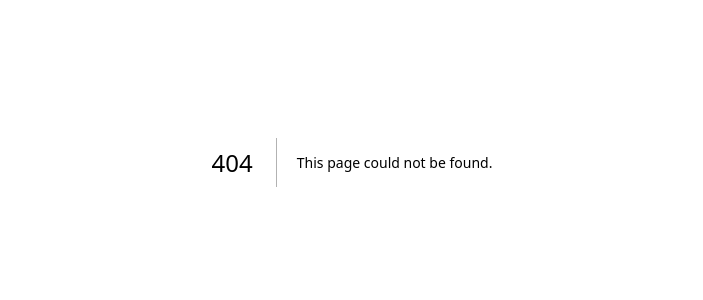
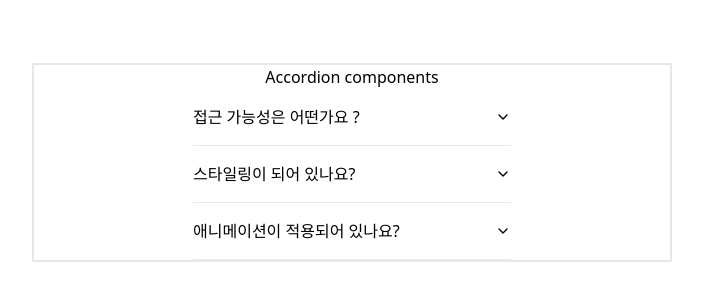
Before and after one commit to leezer94/ui, a Next.js app in the folder apps/web/: page /docs/components/accordion in a window 1280 px wide. Before the commit this address had no page. Shown: the part 238-538 px from the top of the page, without its empty margins (288-991 px from the left). Built offline with nearby package versions, Linux system fonts and the light colour scheme.

Commit message:
add accordion component not yet styled translated in korean

```diff
--- /dev/null
+++ b/apps/web/app/[ui]/[components]/[accordion]/layout.tsx
@@ -0,0 +1,20 @@
+import { Metadata } from 'next';
+
+export const metadata: Metadata = {
+  title: 'Accordion',
+  description: 'Accordion Component',
+};
+
+export default function RootLayout({
+  children,
+}: {
+  children: React.ReactNode;
+}) {
+  return (
+    <html lang='en'>
+      <body className='flex h-screen items-center justify-center'>
+        {children}
+      </body>
+    </html>
+  );
+}
--- /dev/null
+++ b/apps/web/app/[ui]/[components]/[accordion]/page.tsx
@@ -0,0 +1,16 @@
+'use client';
+
+import AccordionDemo from '../../../../components/examples/accordion/demo';
+
+export default function Page() {
+  return (
+    <div className='fixed w-[50%]'>
+      <div className='flex flex-col items-center justify-center border-2'>
+        <p>Accordion components</p>
+        <div className='h-[50%] w-[50%]'>
+          <AccordionDemo />
+        </div>
+      </div>
+    </div>
+  );
+}
--- a/apps/web/app/page.tsx
+++ b/apps/web/app/page.tsx
@@ -1,20 +1,12 @@
 'use client';
 
-import { anyFunction } from 'leezer-ui';
-import { useEffect } from 'react';
 import { Button, Header } from 'ui';
 
 export default function Page() {
   return (
     <>
       <Header text='Web' />
-      <Button />
-      <button
-        className='border-4 text-green-400'
-        onClick={() => alert('Beep Bootp')}
-      >
-        New Button
-      </button>
+      <p>Landing Page</p>
     </>
   );
 }
--- /dev/null
+++ b/apps/web/components/examples/accordion/demo.tsx
@@ -0,0 +1,41 @@
+'use client';
+
+import {
+  Accordion,
+  AccordionContent,
+  AccordionItem,
+  AccordionTrigger,
+} from '../../ui/accordion';
+
+export default function AccordionDemo() {
+  return (
+    <Accordion
+      type='single'
+      collapsible
+      // defaultValue='item-3'
+      // collapsible
+      className='w-full'
+    >
+      <AccordionItem value='item-1'>
+        <AccordionTrigger>접근 가능성은 어떤가요 ?</AccordionTrigger>
+        <AccordionContent>
+          WAI-ARIA 의 디자인 패턴을 차용 했습니다. Item 1
+        </AccordionContent>
+      </AccordionItem>
+      <AccordionItem value='item-2'>
+        <AccordionTrigger>스타일링이 되어 있나요?</AccordionTrigger>
+        <AccordionContent>
+          네. 다른 컴포넌트들과 미학적으로 일치하는 기본형 스타일이 적용되어
+          있습니다.
+        </AccordionContent>
+      </AccordionItem>
+      <AccordionItem value='item-3'>
+        <AccordionTrigger>애니메이션이 적용되어 있나요?</AccordionTrigger>
+        <AccordionContent>
+          네. 기본적으로 애니메이션이 적용되어 있지만, 개인적인 선호도에따라
+          비활성화 할 수 있습니다.
+        </AccordionContent>
+      </AccordionItem>
+    </Accordion>
+  );
+}
--- /dev/null
+++ b/apps/web/components/ui/accordion.tsx
@@ -0,0 +1,58 @@
+import * as React from 'react';
+import * as AccordionPrimitive from '@radix-ui/react-accordion';
+import { cn } from '../../lib/utils';
+import { ChevronDown } from 'lucide-react';
+
+const Accordion = AccordionPrimitive.Root;
+
+const AccordionItem = React.forwardRef<
+  React.ElementRef<typeof AccordionPrimitive.Item>,
+  React.ComponentPropsWithoutRef<typeof AccordionPrimitive.Item>
+>(({ className, ...props }, ref) => (
+  <AccordionPrimitive.Item
+    ref={ref}
+    className={cn('border-b', className)}
+    {...props}
+  />
+));
+
+AccordionItem.displayName = AccordionPrimitive.Item.displayName;
+
+const AccordionTrigger = React.forwardRef<
+  React.ElementRef<typeof AccordionPrimitive.Trigger>,
+  React.ComponentPropsWithoutRef<typeof AccordionPrimitive.Trigger>
+>(({ className, children, ...props }, ref) => (
+  <AccordionPrimitive.Header className='flex'>
+    <AccordionPrimitive.Trigger
+      ref={ref}
+      className={cn(
+        'flex flex-1 items-center justify-between py-4 font-medium transition-all hover:underline [&[data-state=open]>svg]:rotate-180',
+        className
+      )}
+      {...props}
+    >
+      {children}
+      <ChevronDown className='h-4 w-4 transition-transform duration-200' />
+    </AccordionPrimitive.Trigger>
+  </AccordionPrimitive.Header>
+));
+AccordionTrigger.displayName = AccordionPrimitive.Trigger.displayName;
+
+const AccordionContent = React.forwardRef<
+  React.ElementRef<typeof AccordionPrimitive.Content>,
+  React.ComponentPropsWithoutRef<typeof AccordionPrimitive.Content>
+>(({ className, children, ...props }, ref) => (
+  <AccordionPrimitive.Content
+    ref={ref}
+    className={cn(
+      'overflow-hidden text-sm transition-all data-[state=closed]:animate-accordion-up data-[state=open]:animate-accordion-down',
+      className
+    )}
+    {...props}
+  >
+    <div className='pb-4 pt-0'>{children}</div>
+  </AccordionPrimitive.Content>
+));
+AccordionContent.displayName = AccordionPrimitive.Content.displayName;
+
+export { Accordion, AccordionItem, AccordionTrigger, AccordionContent };
--- /dev/null
+++ b/apps/web/components/ui/index.ts
@@ -0,0 +1 @@
+export * from './accordion';
--- /dev/null
+++ b/apps/web/lib/utils/index.ts
@@ -0,0 +1 @@
+export * from './utils';
--- /dev/null
+++ b/apps/web/lib/utils/utils.ts
@@ -0,0 +1,6 @@
+import { clsx, type ClassValue } from 'clsx';
+import { twMerge } from 'tailwind-merge';
+
+export function cn(...inputs: ClassValue[]) {
+  return twMerge(clsx(inputs));
+}
```
